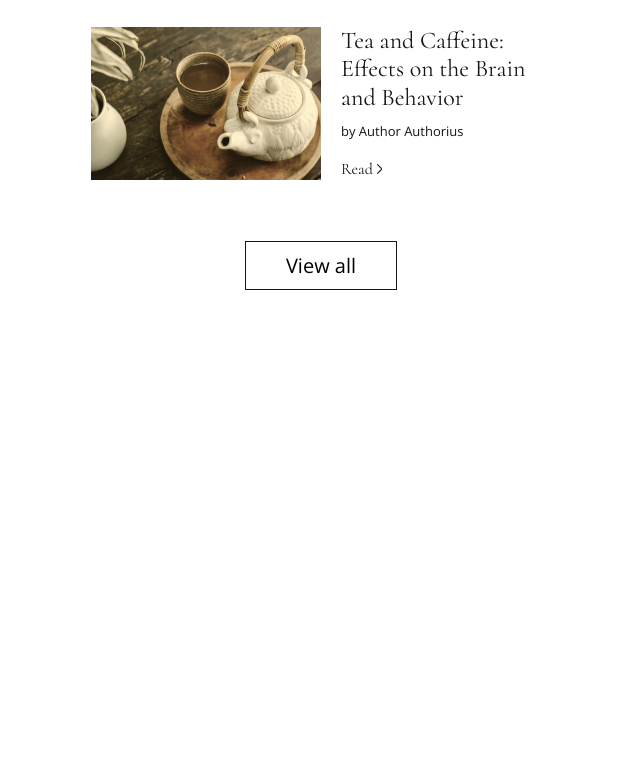
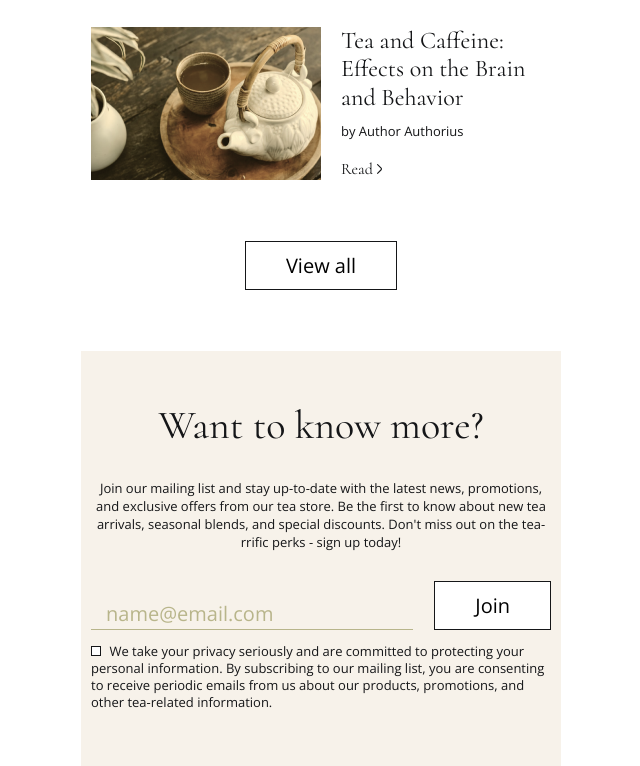
Before and after one commit to alman63/layout-figma, a plain HTML site: page index.html in a window 1280 px wide. Shown: the part 2619-3385 px from the top of the page, without its empty margins (319-959 px from the left). Before the commit the page ends 2970 px from the top, so only its background shows below. Drawn offline with nearby package versions, Linux system fonts and the light colour scheme.

Commit message:
feat: add style for form section

```diff
--- a/css/style.css
+++ b/css/style.css
@@ -203,8 +203,90 @@ body {
   font-size: 1.25rem;
   background-color: #ffffff;
   padding: 10px 40px 10px 40px;
-  border: #151618 solid 1px;
+  border: 1px solid #151618;
   display: block;
   margin: 61px auto;
 }
 /* end blog section */
+
+/* form section */
+.form {
+  font-family: "Open Sans", serif;
+  font-weight: 300;
+  background-color: #f7f2ea;
+  min-height: 415px;
+}
+.form__input {
+  font-family: "Open Sans", serif;
+  font-weight: 300;
+  font-size: 1.25rem;
+  border: none;
+  border-bottom: 1px solid #b8b58b;
+  background-color: #f7f2ea;
+  color: #b8b58b;
+  line-height: 1.5;
+  width: 70%;
+  padding-left: 15px;
+}
+.form__input:focus {
+  outline: none;
+}
+.form__input::placeholder {
+  color: #b8b58b;
+}
+.form__btn {
+  font-family: "Open Sans", serif;
+  background-color: #ffffff;
+  font-weight: 300;
+  font-size: 1.25rem;
+  border: 1px solid #151618;
+  padding: 10px 40px;
+  cursor: pointer;
+}
+.form__check {
+  display: none;
+}
+.form__check + label {
+  cursor: pointer;
+}
+
+.form__label {
+}
+.form__check + label::before {
+  content: "";
+  display: inline-block;
+  height: 10px;
+  width: 10px;
+  margin: 0 5px 0 0;
+  background-image: url("../img/form/check.svg");
+  background-repeat: no-repeat;
+}
+.form__h2 {
+  font-family: "Cormorant", sans-serif;
+  font-weight: 400;
+  font-size: 2.5rem;
+  text-align: center;
+  padding-top: 50px;
+}
+.form__p {
+  font-size: 0.8125rem;
+  padding-top: 30px;
+  text-align: center;
+  line-height: 1.4;
+}
+.form__block {
+  padding-top: 30px;
+}
+.form__block_wrap {
+  display: flex;
+  justify-content: space-between;
+  align-items: flex-end;
+}
+.block {
+  font-family: "Open Sans", serif;
+  font-weight: 300;
+  padding-top: 13px;
+  font-size: 0.8125rem;
+  line-height: 1.3;
+}
+/* end form section */
--- a/index.html
+++ b/index.html
@@ -268,7 +268,38 @@
         </div>
         <button class="blog__btn">View all</button>
       </section>
-      <section class="form"></section>
+      <section class="section form">
+        <div class="form__wrap">
+          <h2 class="form__h2">Want to know more?</h2>
+          <p class="form__p">
+            Join our mailing list and stay up-to-date with the latest news,
+            promotions, and exclusive offers from our tea store. Be the first to
+            know about new tea arrivals, seasonal blends, and special discounts.
+            Don't miss out on the tea-rrific perks - sign up today!
+          </p>
+        </div>
+        <form class="form__block">
+          <div class="form__block_wrap">
+            <input
+              type="text"
+              class="form__input"
+              placeholder="name@email.com"
+            />
+            <button class="form__btn">Join</button>
+          </div>
+          <div class="block">
+            <input id="check" type="checkbox" class="form__check" />
+            <label for="check" class="form__label">
+              <span
+                >We take your privacy seriously and are committed to protecting
+                your personal information. By subscribing to our mailing list,
+                you are consenting to receive periodic emails from us about our
+                products, promotions, and other tea-related information.</span
+              >
+            </label>
+          </div>
+        </form>
+      </section>
       <section class="advantages"></section>
     </main>
     <footer class="footer"></footer>
```
Also changed, not shown: img/form/check.svg (added).
